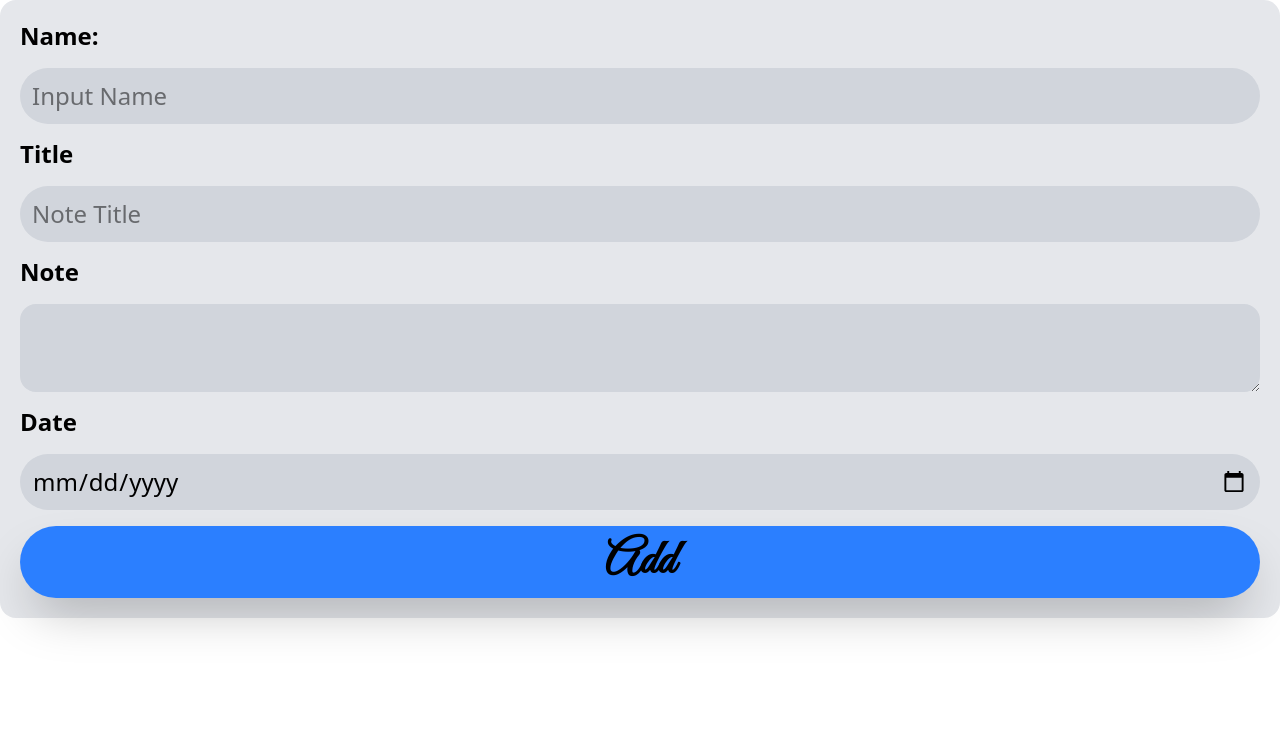
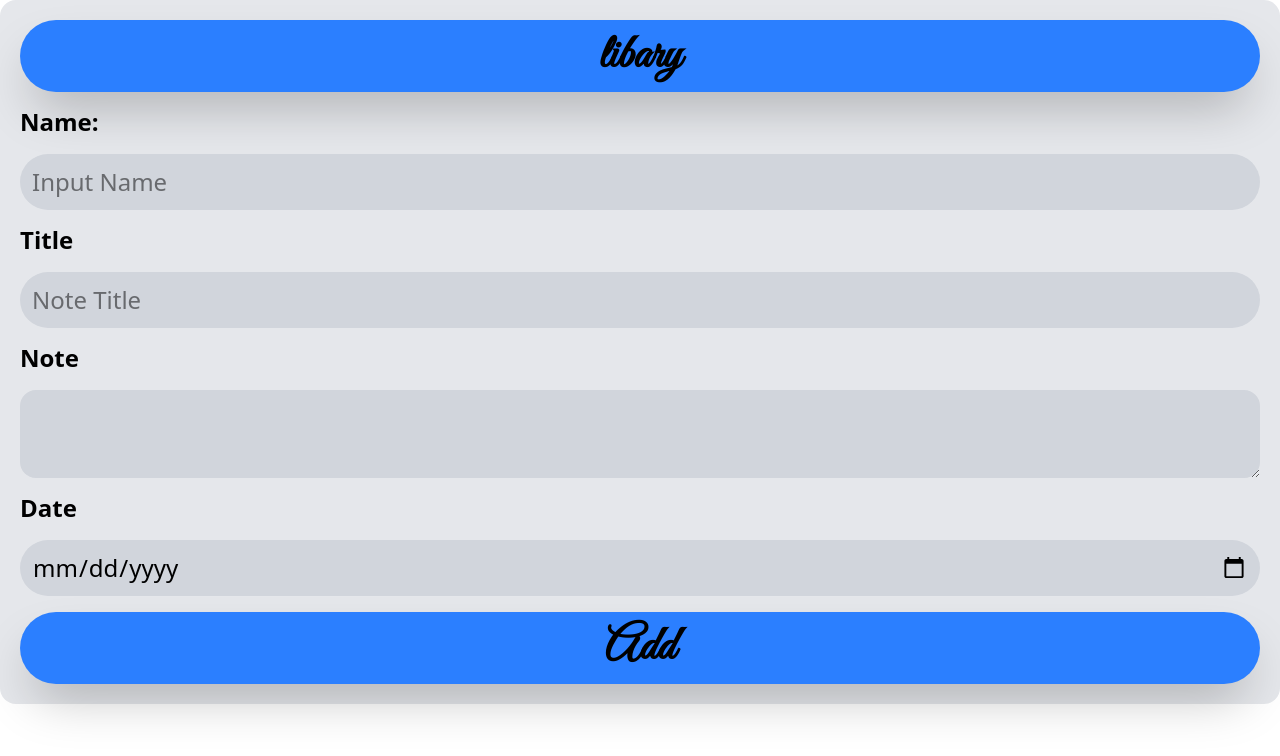
Before and after one commit to Devx102/Anunotes, a website: page index.html in a window 1280 px wide. Both pictures are taken after a click on the button "Start Writing". Drawn offline with Linux system fonts and the light colour scheme.

Commit message:
Update index.html

```diff
--- a/index.html
+++ b/index.html
@@ -37,6 +37,8 @@
 
   <!--File Page-->
   <div id="inputBoxes" class="rounded-2xl px-5 py-5 bg-gray-200  justify-center gap-y-3.5 hidden">
+
+    <button id="ntbtn" class="great-vibes-regular font-bold bg-blue-500 rounded-full text-5xl px-4 py-3  shadow-2xl">libary</button>
 
     <!--Name Input-->
     <div class="flex flex-col text-2xl gap-y-4">
```
